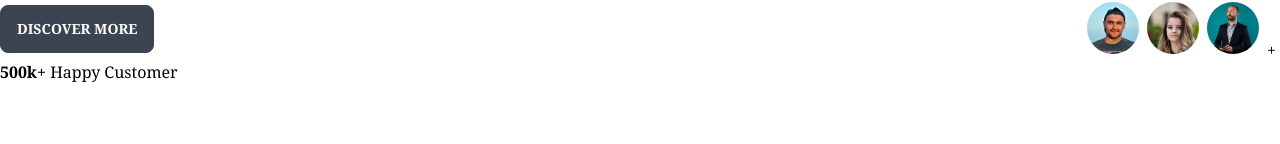
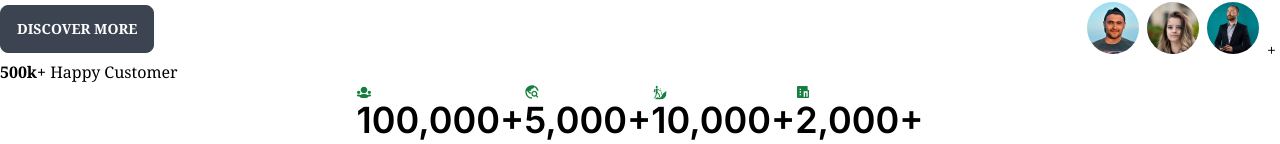
Before and after one commit to ajkn1904/touriciouz, a Next.js app: page / in a window 1280 px wide. Shown: the part 1443-1587 px from the top of the page. Before the commit the page ends 1527 px from the top, so only its background shows below. Built offline with nearby package versions, Linux system fonts and the light colour scheme.

Commit message:
counter in the home page added

```diff
--- a/src/Components/HomePage.tsx
+++ b/src/Components/HomePage.tsx
@@ -2,6 +2,7 @@ import NavBar from "@/pages/NavBar";
 import Banner from "./Banner";
 import SearchTour from "./SearchTour";
 import AboutUs from "./AboutUs";
+import StatCounter from "./StatCounter";
 
 const HomePage = () => {
     return (
@@ -10,6 +11,7 @@ const HomePage = () => {
             <Banner />
             <SearchTour />
             <AboutUs />
+            <StatCounter/>
         </>
     );
 };
--- /dev/null
+++ b/src/Components/StatCounter.tsx
@@ -0,0 +1,49 @@
+import { TiGroup } from 'react-icons/ti';
+import { MdOutlineTravelExplore } from 'react-icons/md';
+import { GiHiking } from 'react-icons/gi';
+import { RiHotelFill } from 'react-icons/ri';
+
+
+const StatCounter = () => {
+    return (
+        <div className='w-[85vw] mx-auto flex flex-col lg:flex-row justify-center items-center mt-40 mb-20'>
+
+            <div className='flex gap-12 h-[200px] md:h-[250px] lg:h-[200px] border-b lg:border-b-0 lg:border-r md:pr-5 md:gap-r-0 lg:pr-0'>
+
+
+                <div className='border-r w-[200px] md:w-[270px] h-[200px] md:h-[250px] px-3 py-5 md:p-12 lg:h-[200px] lg:w-[210px] lg:p-5'>
+                    <TiGroup className='h-24 w-24 rounded-full bg-green-200 border-8 border-green-100 p-5 text-green-700' />
+                    <h1 className='text-4xl font-semibold'>100,000+</h1>
+                    <p className='text-lg'>Counter One</p>
+                </div>
+
+                <div className='w-[170px] h-[200px] md:w-[200px] md:h-[300px] p-5 md:p-12 lg:h-[200px] lg:w-[210px] lg:p-5'>
+                    <MdOutlineTravelExplore className='h-24 w-24 rounded-full bg-green-200 border-8 border-green-100 p-5 text-green-700' />
+                    <h1 className='text-4xl font-semibold'>5,000+</h1>
+                    <p className='text-lg'>Destinations</p>
+
+                </div>
+            </div>
+
+
+
+
+            <div className='flex gap-12 md:pl-5 md:gap-l-0 h-[200px]'>
+                <div className='border-r w-[200px] md:w-[230px] h-[200px] md:h-[250px] px-3 py-5 md:px-4 md:py-12 lg:h-[200px] lg:w-[210px] lg:p-5'>
+                    <GiHiking className='h-24 w-24 rounded-full bg-green-200 border-8 border-green-100 p-5 text-green-700' />
+                    <h1 className='text-4xl font-semibold'>10,000+</h1>
+                    <p className='text-lg'>More Trips</p>
+                </div>
+
+                <div className='w-[170px] h-[200px] p-5 md:w-[200px] md:h-[300px] md:p-12 lg:h-[200px] lg:p-5 lg:w-[210px]'>
+                    <RiHotelFill className='h-24 w-24 rounded-full bg-green-200 border-8 border-green-100 p-5 text-green-700' />
+                    <h1 className='text-4xl font-semibold'>2,000+</h1>
+                    <p className='text-lg'>Luxary Hotel</p>
+                </div>
+            </div>
+
+        </div>
+    );
+};
+
+export default StatCounter;
```
